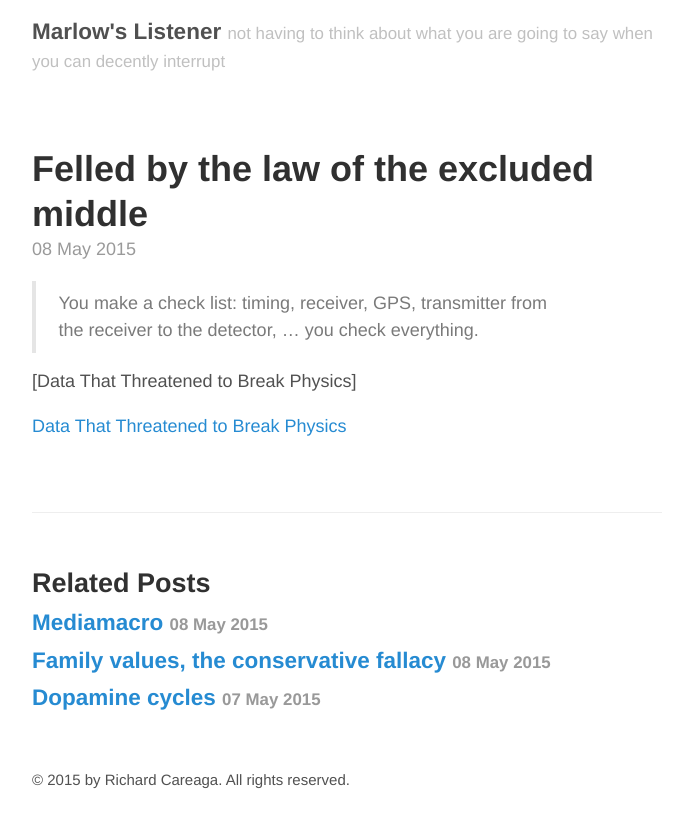
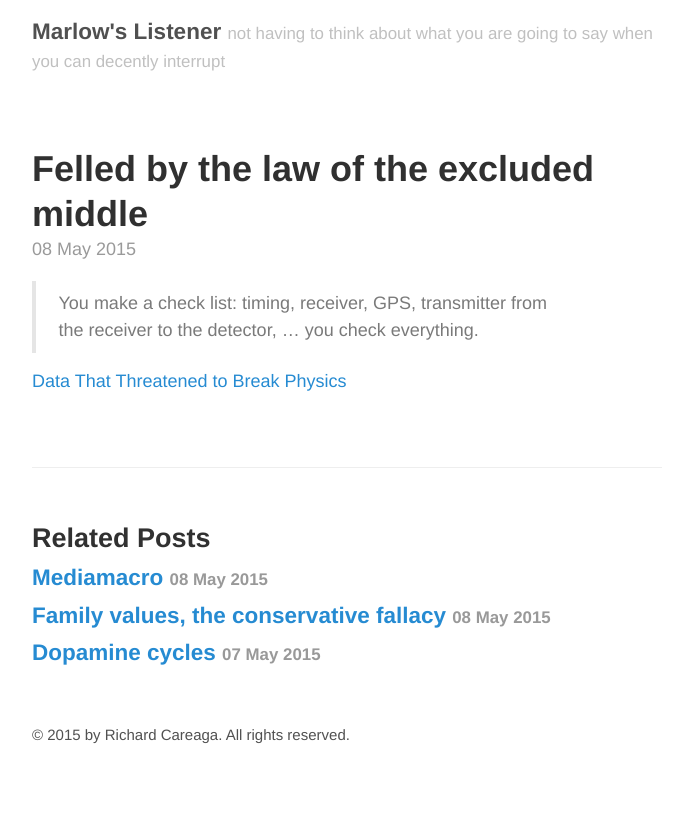
Before and after one commit to technocrat/marlow.github.io, a Jekyll site: the page built from _posts/2015-05-08-neutron.md, in a window 1280 px wide. Shown: the top 828 px of the page, without its empty margins (293-976 px from the left). Built offline with Jekyll 4.4.1, drawn with Linux system fonts in a browser that asks for light colours.

Commit message:
Update 2015-05-08-neutron.md

```diff
--- a/_posts/2015-05-08-neutron.md
+++ b/_posts/2015-05-08-neutron.md
@@ -6,6 +6,5 @@ tags: science, psychology
 
 > You make a check list: timing, receiver, GPS, transmitter from the receiver to the detector, ... you check everything.
 
-[Data That Threatened to Break Physics]
 
 [Data That Threatened to Break Physics](http://bit.ly/1EpVhIM)
```
